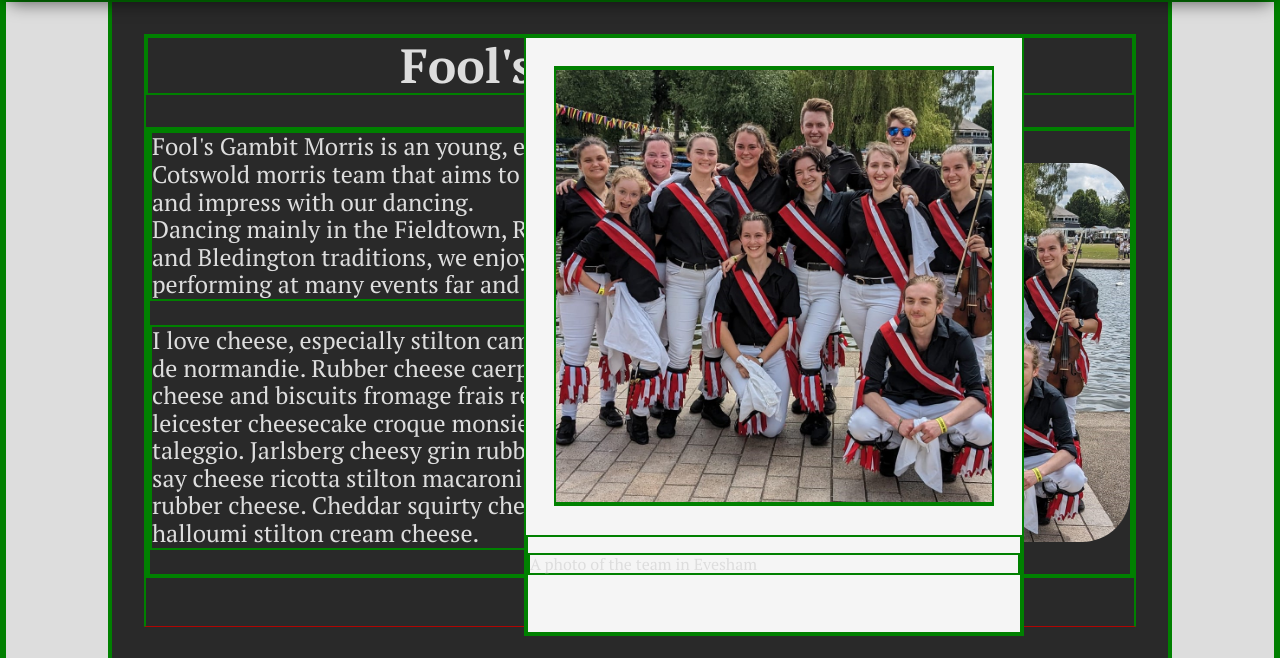
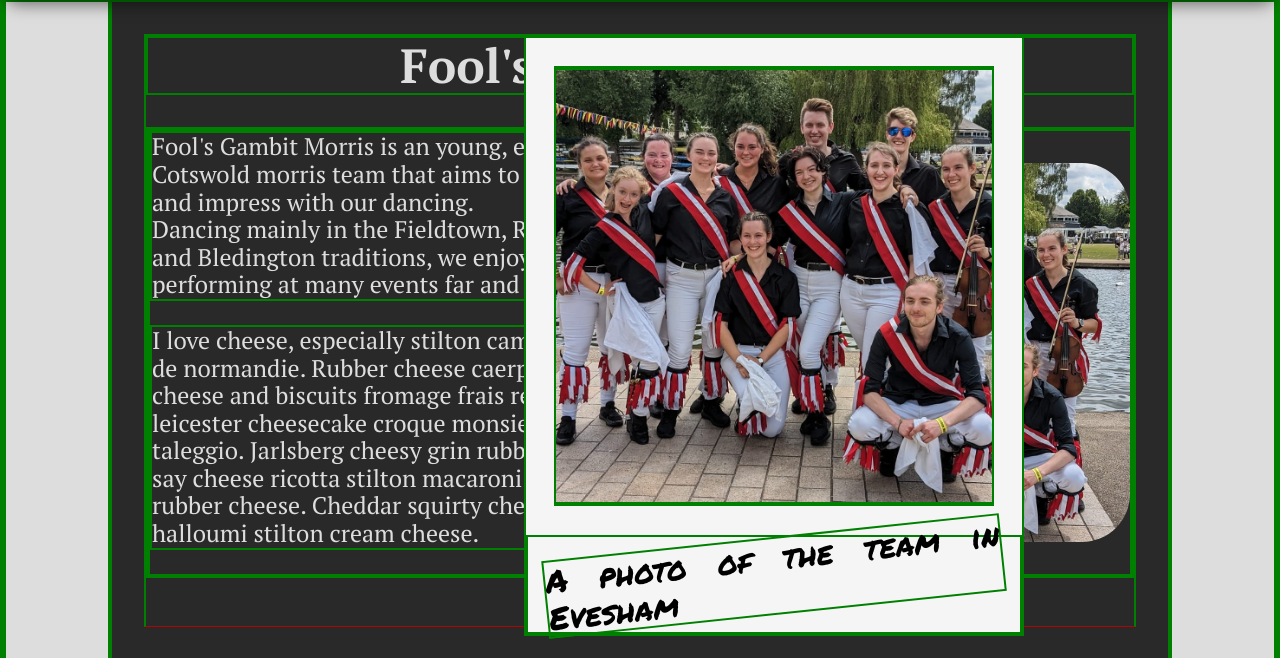
Before and after one commit to KynanPR/Fools-Website, a website: page index.html in a window 1280 px wide. Shown: the part 124-782 px from the top of the page. Drawn offline with nearby package versions, Linux system fonts and the light colour scheme; files that its build step writes are made by us from their sources; a web font is replaced by a local one.

Commit message:
In process of doing caption stylings

```diff
--- a/index.html
+++ b/index.html
@@ -13,6 +13,7 @@
 	<link
 		href="https://fonts.googleapis.com/css2?family=PT+Serif:ital,wght@0,400;0,700;1,400;1,700&family=Playfair+Display:ital,wght@0,400..900;1,400..900&display=swap"
 		rel="stylesheet">
+	<link href="https://fonts.googleapis.com/css2?family=Permanent+Marker&display=swap" rel="stylesheet">
 	<link rel="stylesheet" type="text/css" href="build/styles.css" />
 	<script src="source\scripts.js"></script>
 </head>
@@ -122,6 +123,14 @@
 						<p>A photo of the team in Evesham</p>
 					</div>
 				</div>
+				<div class="polaroid">
+					<div class="polaroid__photo">
+						<img src="assets\img\team-photo_temp.jpg" alt="Team Photo" onload="correctPolaroid(this)" />
+					</div>
+					<div class="polaroid__caption">
+						<p>A photo of the team in Evesham</p>
+					</div>
+				</div>
 				<div class="about-section__media img-container" id="about-section__media-1">
 					<iframe src="https://www.youtube.com/embed/bKW7XGUD2NY?si=zng7N6gy00jP-L8b&amp;controls=0"
 						style="aspect-ratio: 16/9;" title="Video" frameborder="0"
--- a/source/styles.scss
+++ b/source/styles.scss
@@ -50,7 +50,7 @@ $margin__thin: calc($margin__standard / 2);
 /* General stylings and helper classes - start */
 * {
 	box-sizing: border-box;
-	font-family: "PT Serif", Arial, Helvetica, sans-serif;
+	font-family: "PT Serif", serif;
 	border: 2px solid $colour-debug; // Debug borders
 }
 
@@ -121,6 +121,31 @@ body {
 
 	.polaroid__caption {
 		grid-area: caption;
+		padding-left: $padding__thin;
+		padding-right: $padding__thin;
+		padding-bottom: $padding__thin;
+		padding-top: 0;
+
+		p {
+			margin-block: 0 0;
+			text-align: justify;
+			font-size: xx-large;
+			font-family: "Permanent Marker", cursive;
+			color: black;
+
+			&:nth-child(1) {
+				rotate: #{calc(random($limit: 20) - 10)}deg;
+			}
+			&:nth-child(2) {
+				rotate: #{calc(random($limit: 20) - 10)}deg;
+			}
+			&:nth-child(3) {
+				rotate: #{calc(random($limit: 20) - 10)}deg;
+			}
+			&:nth-child(4) {
+				rotate: #{calc(random($limit: 20) - 10)}deg;
+			}
+		}
 	}
 }
 /* General stylings and helper classes - end */
```
Also changed, not shown: build/styles.css (added), 1 other file.
